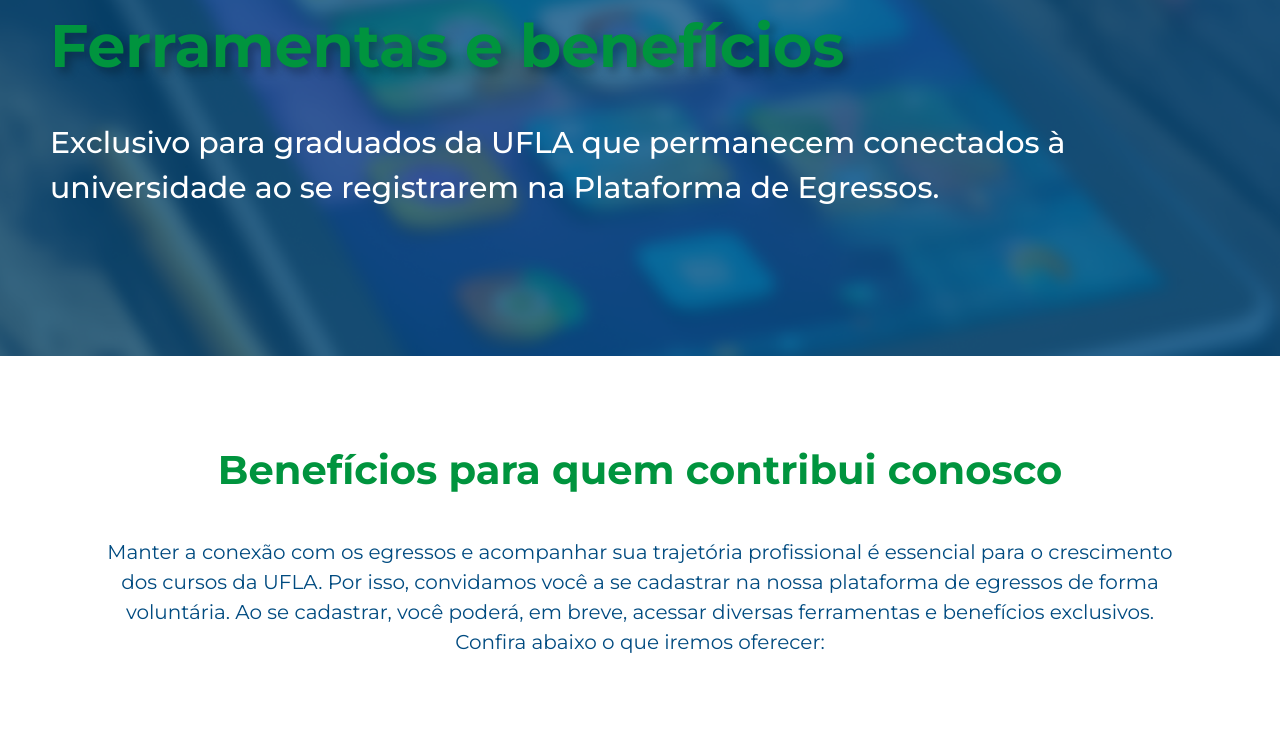
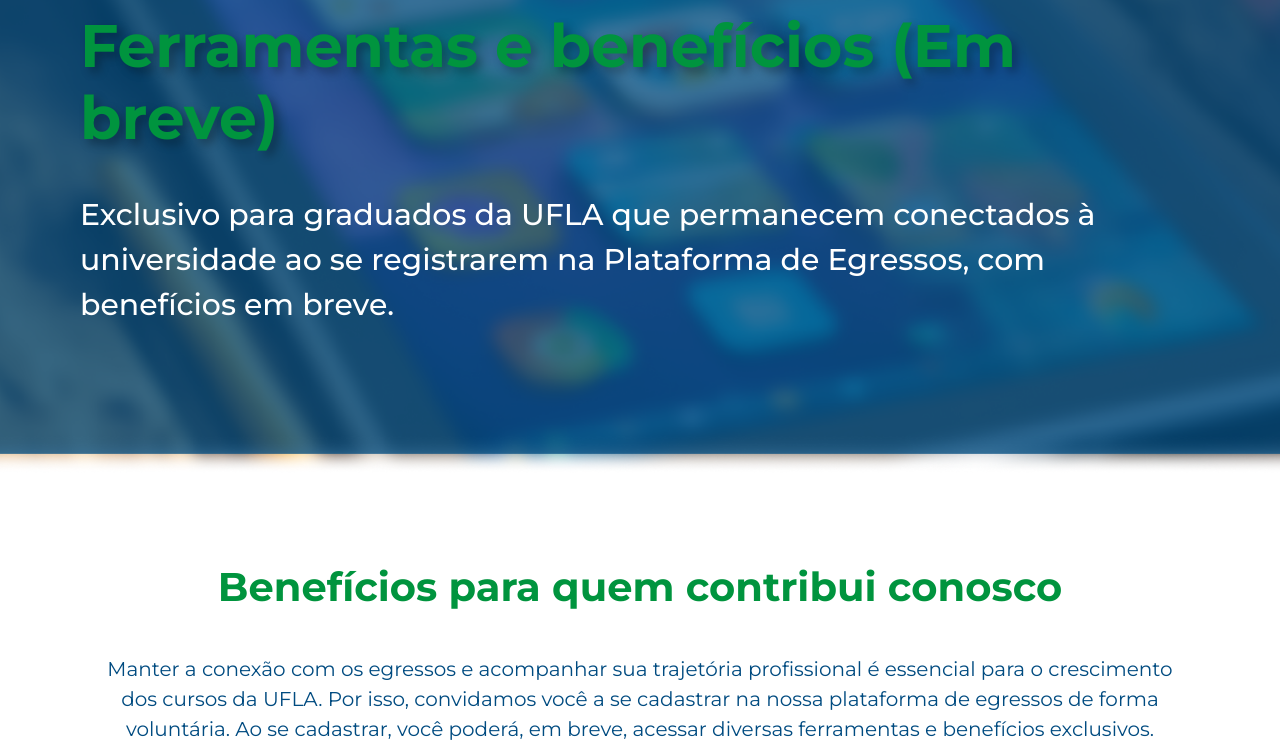
Before and after one commit to paulojunior-ufla/sempre-ufla, a React (Vite) app: page /ferramentas-e-beneficios in a window 1280 px wide. Shown: the part 220-969 px from the top of the page. Built offline with nearby package versions, Linux system fonts and the light colour scheme.

Commit message:
Adição de em breve nas descrições.

```diff
--- a/src/pages/ferramentasBeneficios/FerramentasBeneficios.jsx
+++ b/src/pages/ferramentasBeneficios/FerramentasBeneficios.jsx
@@ -15,10 +15,10 @@
                 <Navbar/>
             </div>
             <div className="secaoApresentacao">
-                <h1>Ferramentas e benefícios</h1>
+                <h1>Ferramentas e benefícios (Em breve)</h1>
                 <p className="apresentacao">
-                Exclusivo para graduados da UFLA que permanecem conectados à
-                universidade ao se registrarem na Plataforma de Egressos.
+                Exclusivo para graduados da UFLA que permanecem conectados à universidade
+                ao se registrarem na Plataforma de Egressos, com benefícios em breve.
                 </p>
             </div>
             <div className="secaoBeneficios">
@@ -68,7 +68,6 @@
                         </p>
                     </div>
                 </div>
-                <p className="aviso"> Ao se cadastrar agora, os benefícios ainda não estarão disponíveis, você poderá aproveita-los em breve. </p>
             </div>
             <div className="secaoEntreja">
                 <h1>Quer garantir o acesso a todos esses benefícios?</h1>
--- a/src/pages/ferramentasBeneficios/ferramentasBeneficios.css
+++ b/src/pages/ferramentasBeneficios/ferramentasBeneficios.css
@@ -11,7 +11,7 @@
         justify-content: center;
         align-items: start;
         text-align: left;
-        padding: 230px 50px 130px;
+        padding: 230px 80px 130px;
     }
     .secaoApresentacao h1{
         color: #00943E;
@@ -34,7 +34,7 @@
         justify-items: center;
         align-items: center;
         text-align: center;
-        padding: 90px 100px 30px 100px;
+        padding: 90px 100px;
     }
 
     .secaoBeneficios h1 {
```
